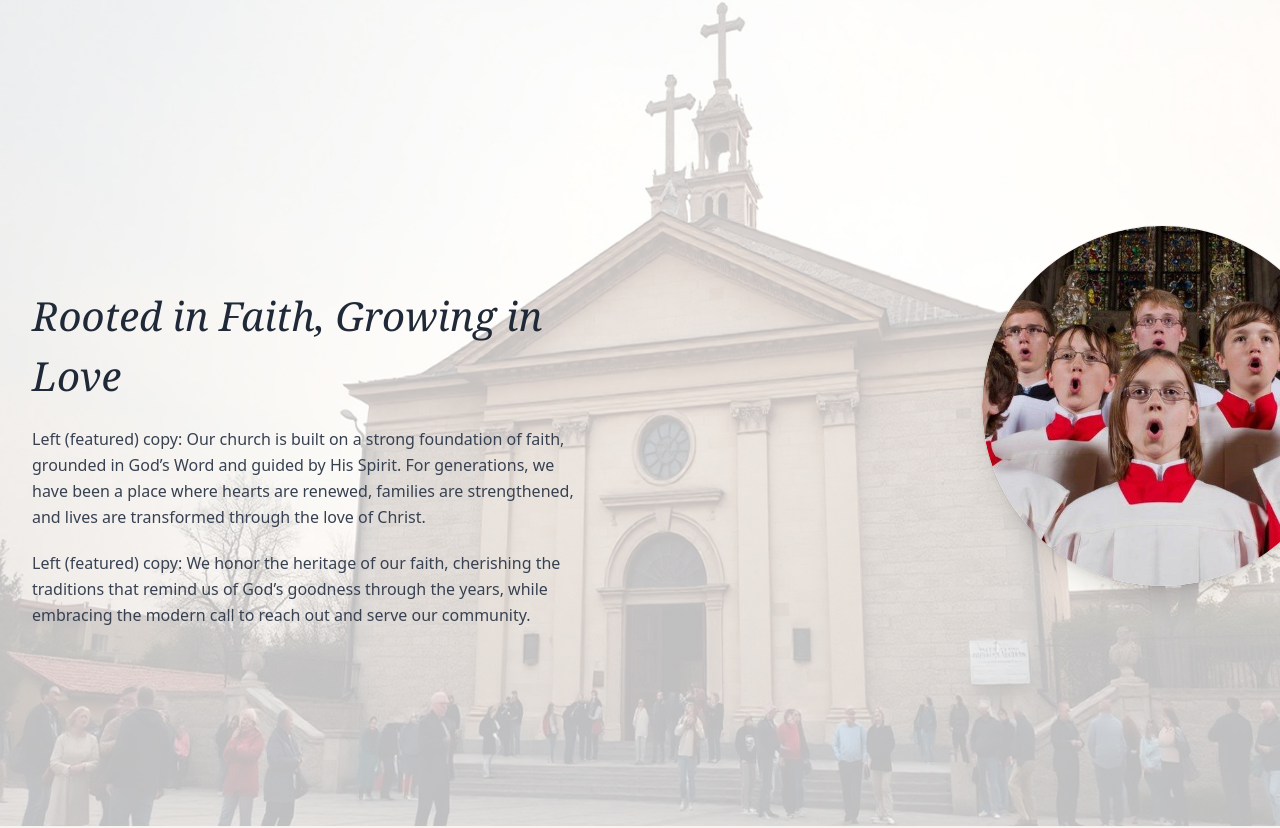
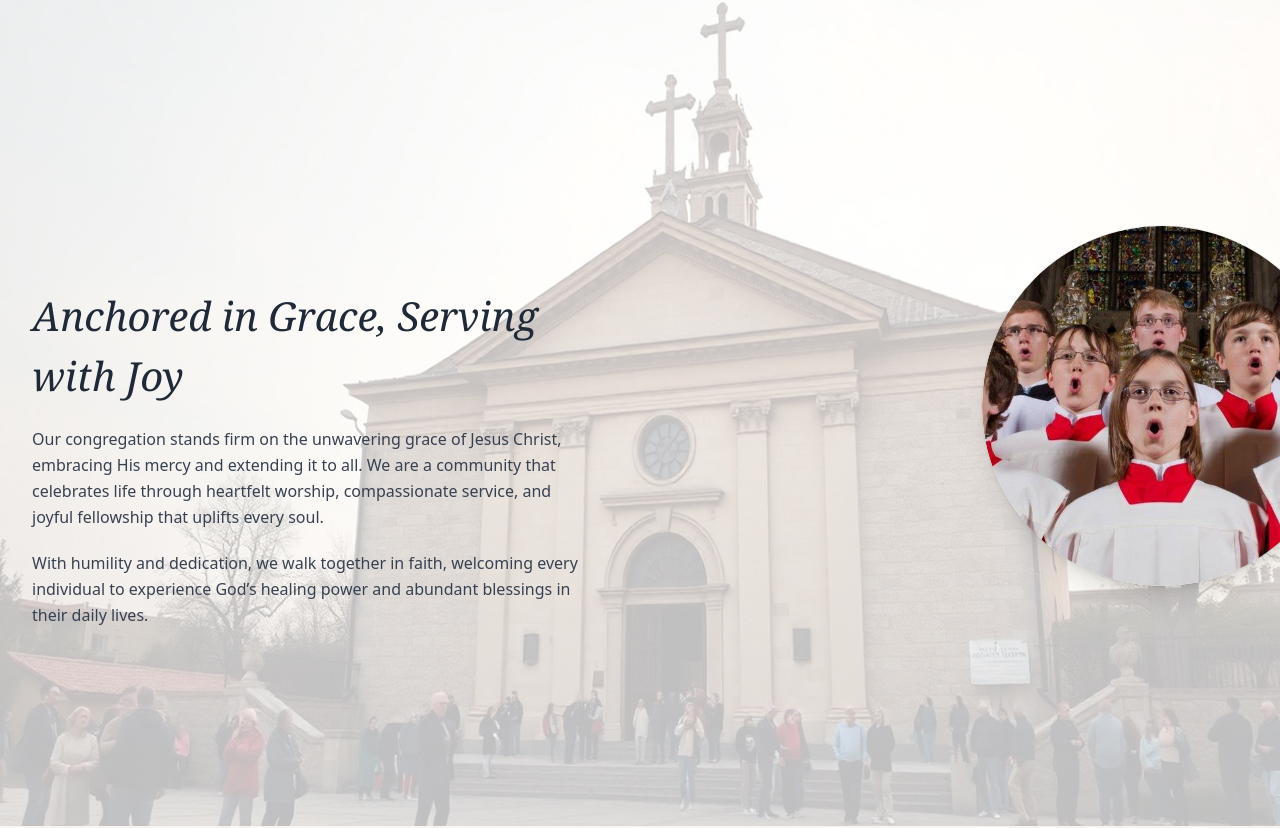
Before and after one commit to hxt-iiixi/InstantCare-Laundry, a React (Vite) app in the folder frontend/: page /about in a window 1280 px wide. Shown: the part 586-1414 px from the top of the page. Built offline with nearby package versions, Linux system fonts and the light colour scheme; no server answers; a web font is replaced by a local one.

Commit message:
Updated Description

```diff
--- a/frontend/src/pages/landing-page/About.jsx
+++ b/frontend/src/pages/landing-page/About.jsx
@@ -31,23 +31,23 @@ export default function About() {
   const copies = [
     {
       title: "Rooted in Faith, Growing in Love",
-      p1: "Top copy: Our church is built on a strong foundation of faith, grounded in God’s Word and guided by His Spirit. For generations, we have been a place where hearts are renewed, families are strengthened, and lives are transformed through the love of Christ.",
-      p2: "Top copy: We honor the heritage of our faith, cherishing traditions that remind us of God’s goodness through the years, while embracing the modern call to reach out and serve our community."
+      p1: "Our church is built on a strong foundation of faith, grounded in God’s Word and guided by His Spirit. For generations, we have been a place where hearts are renewed, families are strengthened, and lives are transformed through the love of Christ.",
+      p2: "We honor the heritage of our faith, cherishing traditions that remind us of God’s goodness through the years, while embracing the modern call to reach out and serve our community."
     },
     {
-      title: "Rooted in Faith, Growing in Love",
-      p1: "Left (featured) copy: Our church is built on a strong foundation of faith, grounded in God’s Word and guided by His Spirit. For generations, we have been a place where hearts are renewed, families are strengthened, and lives are transformed through the love of Christ.",
-      p2: "Left (featured) copy: We honor the heritage of our faith, cherishing the traditions that remind us of God’s goodness through the years, while embracing the modern call to reach out and serve our community."
+      title: "Anchored in Grace, Serving with Joy",
+      p1: "Our congregation stands firm on the unwavering grace of Jesus Christ, embracing His mercy and extending it to all. We are a community that celebrates life through heartfelt worship, compassionate service, and joyful fellowship that uplifts every soul.",
+      p2: "With humility and dedication, we walk together in faith, welcoming every individual to experience God’s healing power and abundant blessings in their daily lives."
     },
     {
-      title: "Rooted in Faith, Growing in Love",
-      p1: "Right copy: Our church is built on a strong foundation of faith, grounded in God’s Word and guided by His Spirit. For generations, we have been a place where hearts are renewed, families are strengthened, and lives are transformed through the love of Christ.",
-      p2: "Right copy: We honor the heritage of our faith, cherishing the traditions that remind us of God’s goodness through the years, while embracing the modern call to reach out and serve our community."
+      title: "United in Hope, Living in Truth",
+      p1: "Guided by the eternal truth of Scripture, our church unites believers of all ages to live out God’s promises. We inspire each other to grow spiritually, nurturing hope amid life’s challenges by standing on the rock-solid foundation of Christ.",
+      p2: "We strive to reflect His light by sharing the Gospel with kindness and integrity, becoming a beacon of hope in our neighborhood and beyond."
     },
     {
-      title: "Rooted in Faith, Growing in Love",
-      p1: "Bottom copy: Our church is built on a strong foundation of faith, grounded in God’s Word and guided by His Spirit. For generations, we have been a place where hearts are renewed, families are strengthened, and lives are transformed through the love of Christ.",
-      p2: "Bottom copy: We honor the heritage of our faith, cherishing the traditions that remind us of God’s goodness through the years, while embracing the modern call to reach out and serve our community."
+      title: "Welcoming All, Growing in Spirit",
+      p1: "Our doors are open to everyone seeking God’s love and community. We nurture spiritual growth through prayer, Scripture, and fellowship, empowering individuals to discover their purpose in Christ.",
+      p2: "Together, we cultivate an environment of acceptance and encouragement, where faith blossoms and hearts are transformed by the power of the Holy Spirit."
     }
   ];
 
```
